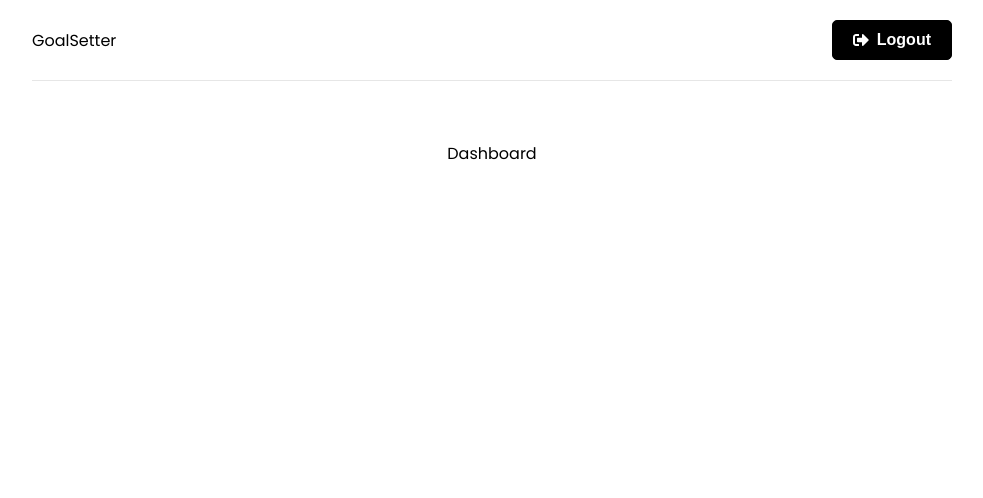
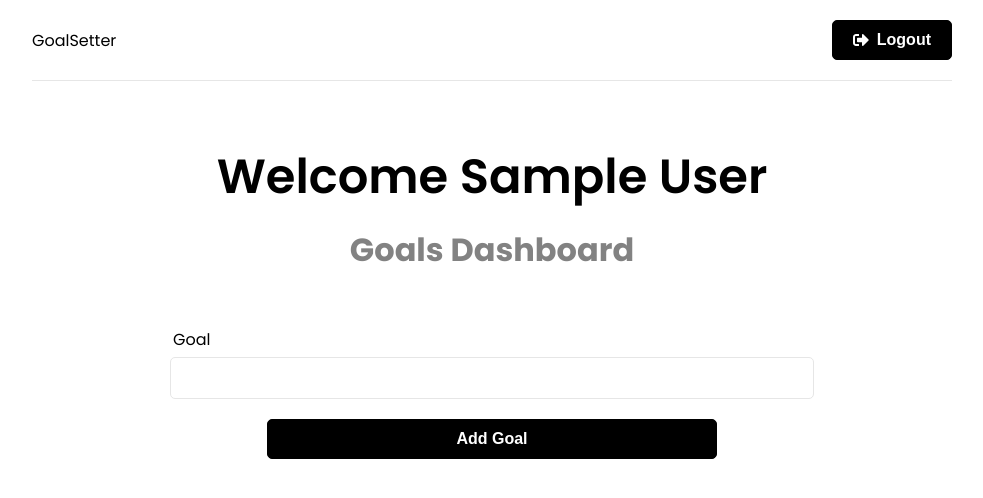
Before and after one commit to cmthecoder/practice-jwt, a React (Create React App) app in the folder frontend/: page / in a window 1280 px wide. Shown: the top 498 px of the page, without its empty margins (148-1131 px from the left). Built offline with nearby package versions, Linux system fonts and the light colour scheme; sample sign-in values are in the browser's storage.

Commit message:
create the goal form

```diff
--- a/frontend/src/app/store.js
+++ b/frontend/src/app/store.js
@@ -1,8 +1,10 @@
 import { configureStore } from '@reduxjs/toolkit';
 import authReducer from '../features/auth/authSlice';
+import goalReducer from '../features/goals/goalSlice';
 
 export const store = configureStore({
   reducer: {
-    auth: authReducer
+    auth: authReducer,
+    goals: goalReducer,
   },
 });
--- /dev/null
+++ b/frontend/src/components/GoalForm.jsx
@@ -0,0 +1,28 @@
+import { useState } from "react"
+import { useSelector, useDispatch } from "react-redux"
+
+const GoalForm = () => {
+  const [text, setText] = useState('')
+
+  const onSubmit = (e) => {
+    e.preventDefault()
+  }
+
+  return (
+    <section className="form">
+      <form onSubmit={onSubmit}>
+        <div className="form-group">
+          <label htmlFor="text">Goal</label>
+          <input type="text" name='text'  id='text' value={text} onChange={(e) => setText(e.target.value)}/>
+        </div>
+        <div className="form group">
+          <button className="btn btn-block" type="submit">
+            Add Goal
+          </button>
+        </div>
+      </form>
+    </section>
+  )
+}
+
+export default GoalForm
--- a/frontend/src/pages/Dashboard.jsx
+++ b/frontend/src/pages/Dashboard.jsx
@@ -1,6 +1,7 @@
 import { useEffect } from "react"
 import {useNavigate} from 'react-router-dom'
 import {useSelector} from 'react-redux'
+import GoalForm from "../components/GoalForm"
 
 const Dashboard = () => {
   const navigate = useNavigate()
@@ -14,7 +15,13 @@
   }, [user, navigate])
 
   return (
-    <div>Dashboard</div>
+    <>
+      <section className="heading">
+        <h1>Welcome {user && user.name}</h1>
+        <p>Goals Dashboard</p>
+      </section>
+      <GoalForm />
+    </>
   )
 }
 
```
Also changed, not shown: frontend/src/features/goals/goalService.js (added, +20 -0 lines), frontend/src/features/goals/goalSlice.js (added).
